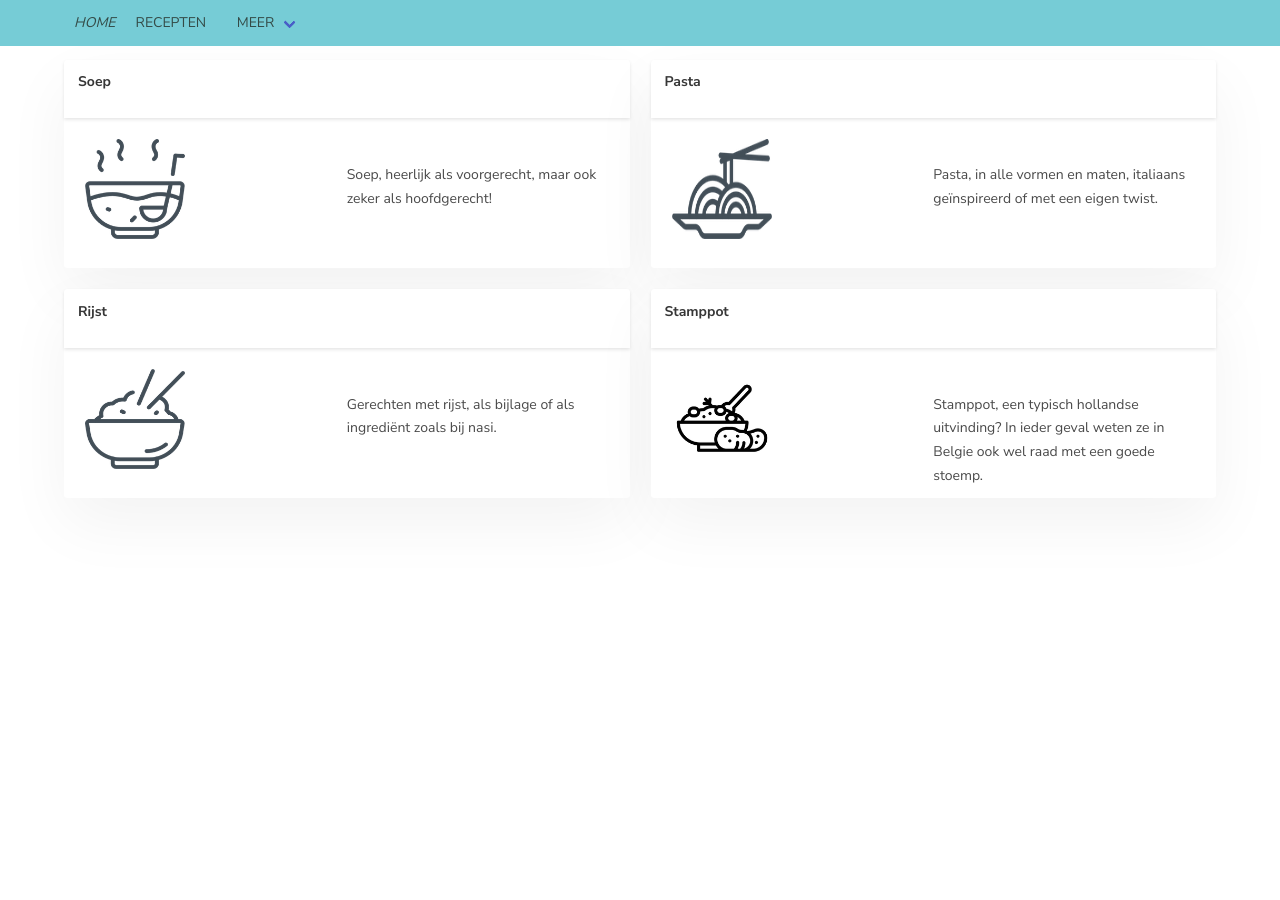
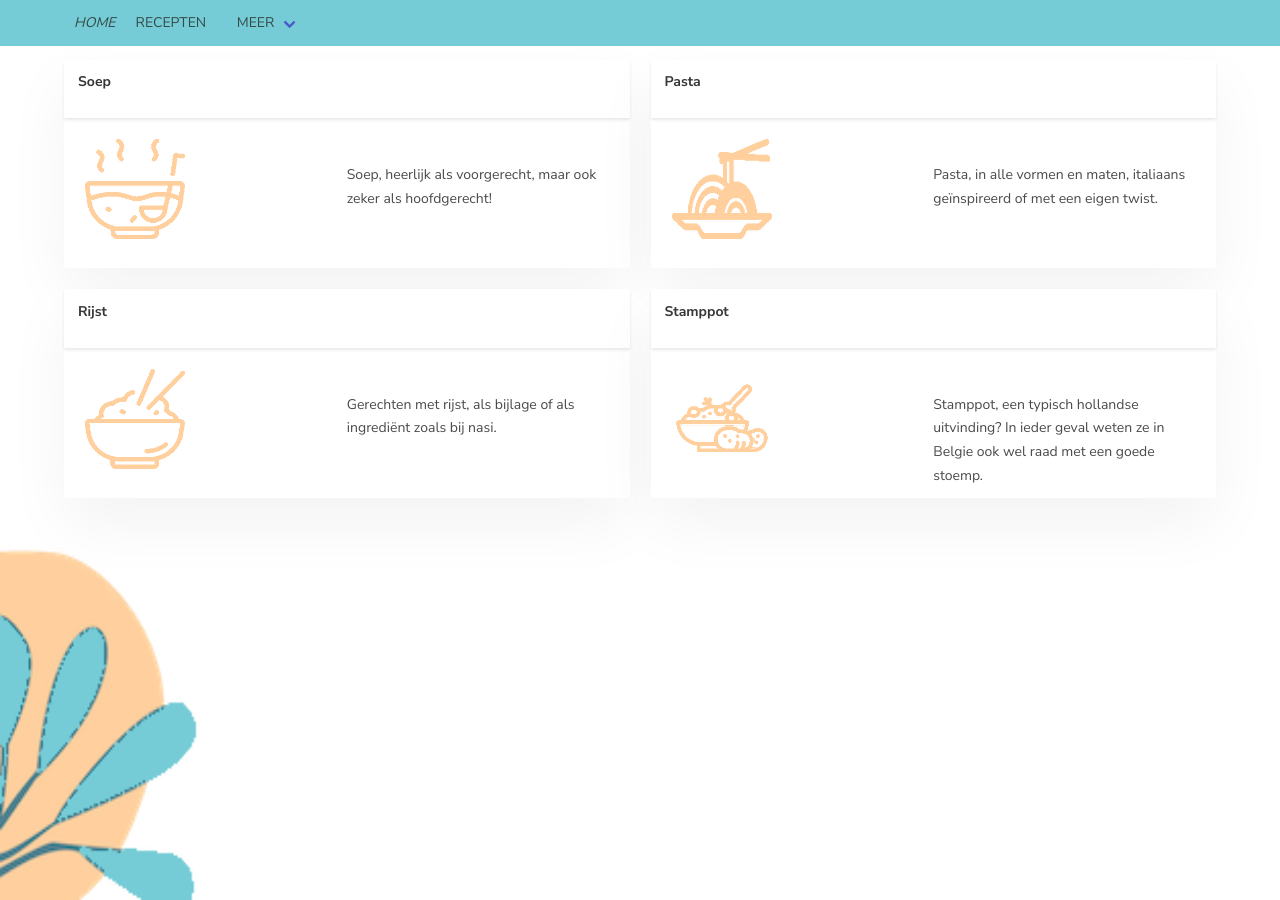
Before and after one commit to inktvis75/vegdelicieus, a Jekyll site: the page built from index.md, in a window 1280 px wide. Built offline with Jekyll 4.4.1, drawn with Linux system fonts in a browser that asks for light colours.

Commit message:
start styling

```diff
--- a/assets/css/main.css
+++ b/assets/css/main.css
@@ -30,6 +30,15 @@
     font-family: "Nunito Sans", sans-serif;
     -webkit-font-smoothing: antialiased;
     color: rgb(85,85,85);
+}
+
+body {
+    background-image: url('/assets/images/vegd-bg.png');
+    background-repeat: no-repeat;
+    background-attachment: fixed;
+    background-position: left bottom;
+    background-size: 200px 355px;
+
 }
 
 h1, h2, h3, h4, h5, h6, .h1, .h2, .h3, .h4, .h5, .h6 {
```
Also changed, not shown: assets/images/home.png (deleted), assets/images/pasta.png, assets/images/rijst.png, assets/images/soep.png, assets/images/stamppot.png, assets/images/vegd-bg.png (added).
